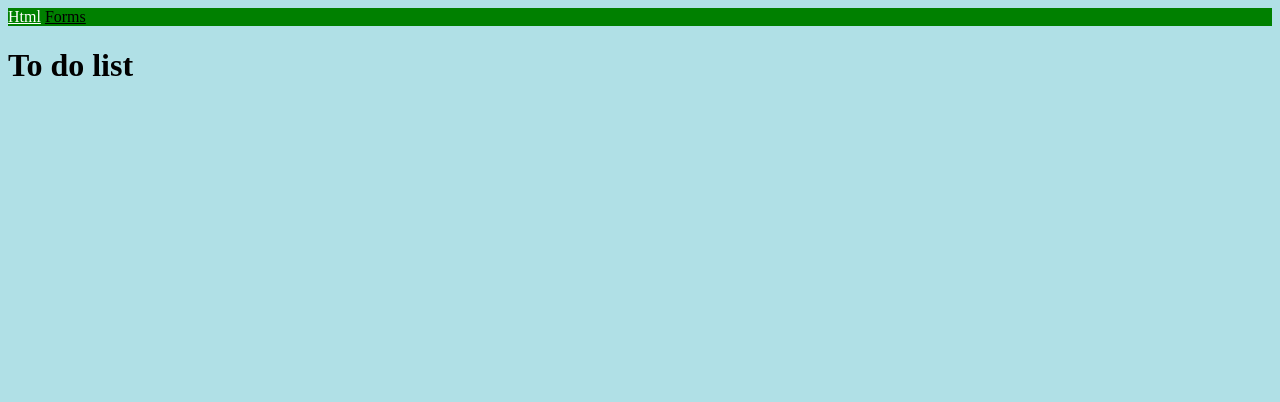
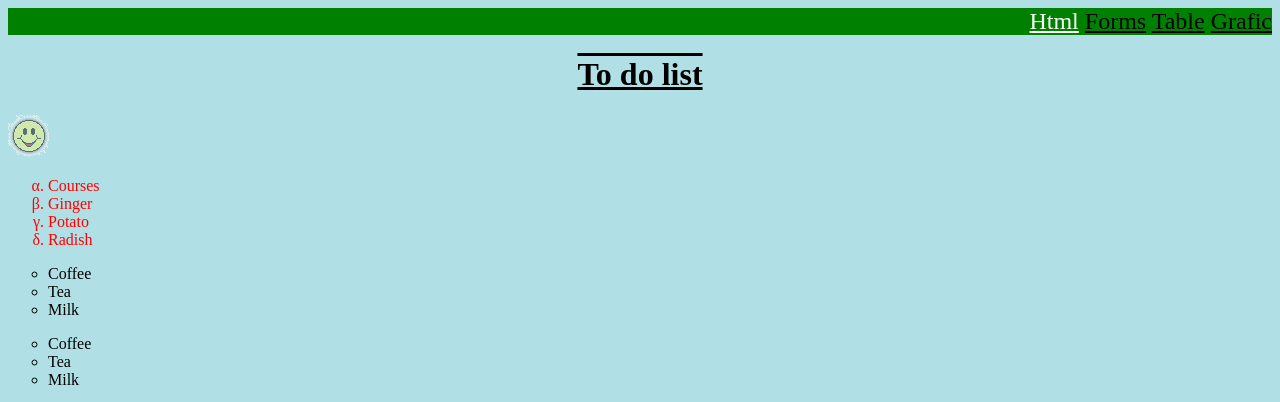
Before and after one commit to Cuciuc/course2, a PHP site: page /htmltodo.html in a window 1280 px wide. Shown: the top 402 px of the page. Run offline with PHP 8.4, Linux system fonts and the light colour scheme.

Commit message:
some pages

```diff
--- a/htmltodo.html
+++ b/htmltodo.html
@@ -16,8 +16,38 @@
       <nav class="menu">
         <a class="active" href="htmltodo.html" title="HTML">Html</a>
         <a href="forms.html" title="Forms">Forms</a>
+        <a href="table.html" title="Table">Table</a>
+        <a href="grafic.html" title="Grafic">Grafic</a>
       </nav>
     </header>
     <h1>To do list</h1>
+      <div style="color: red">
+      <p>
+        <a href="course2.asp">
+          <img class="img1" src="./images/smiley.gif" alt="HTML tutorial" style="width: 42px; height: 42px; border: 0; filter: grayscale(50%)">
+        </a>
+      </p>
+      <ul class="a">
+        <li>Courses</li>
+        <li>Ginger</li>
+        <li>Potato</li>
+        <li>Radish</li>
+      </ul>
+      </div>
+    <ul style="list-style-type: circle">
+      <li>Coffee</li>
+      <li>Tea</li>
+      <li>Milk</li>
+    </ul>
+    <ul style="list-style-type: circle">
+      <li>Coffee</li>
+      <li>Tea</li>
+      <li>Milk</li>
+    </ul>
+    <div class="background">
+      <div class="transbox">
+      <p>This is some text that is placed in the transparent box.</p>
+      </div>
+    </div>
   </body>
 </html>
--- a/styles/style.css
+++ b/styles/style.css
@@ -1,29 +1,51 @@
 body {
   background-color: powderblue;
 }
-h1.hidden {
-  visibility: hidden;
+
+header {
+  text-align: right;
+  font-size: 24px;
+  text-indent: 50px;
+
 }
+h1 {
+  visibility: visible;
+  text-align: center;
+  text-decoration: underline overline;
+}
+
 h2 {
   color: red;
   background-color: violet !important;
   margin-left: 20px;
   text-shadow: 4px 4px 8px blue;
 }
+h4 {
+  opacity: 0.5;
+  filter: alpha(opacity=100); /* For IE8 and earlier */
+}
+
 p {
   color: navy;
   word-spacing: 6px;
 }
+
 p.important {
   color: green;
   background-color: red;
   letter-spacing: 5px;
 }
+
 p strong {
   color: purple;
 }
+
 a.hover {
   color: red;
+}
+
+ul.a {
+  list-style-type: lower-greek;
 }
 table {
   font-family: arial, sans-serif;
@@ -35,6 +57,7 @@ table {
   position: relative;
   left: 30px;
   }
+
 td,
 th {
   font-family: georgia, serif;
@@ -48,12 +71,15 @@ th {
   padding: 8px 4px;
   padding: 8px 4px 8px 4px;
 }
+
 tr:nth-child(even) {
   background-color: #dddddd;
 }
+
 caption {
   caption-side: right;
 }
+
 form {
   background-color: red;
   /* Just to center the form on the page */
@@ -69,6 +95,7 @@ form div + div {
   background-color: pink;
   margin-top: 1em;
 }
+
 form.homework {
 width: 100%;
 padding-top: 50px;
@@ -82,6 +109,7 @@ border: 5px solid;
 border-color: red green yellow blue;
 color: white;
 }
+
 label {
   background-color: MediumSeaGreen;
   /* To make sure that all labels have the same size and are properly aligned */
@@ -89,6 +117,7 @@ label {
   width: 90px;
   text-align: right;
 }
+
 input, textarea {
   background-color: orange;
   /* To make sure that all text fields have the same font settings
@@ -142,3 +171,30 @@ button {
 .menu a {
   color: black;
 }
+img {
+  opacity: 0.5;
+  filter: alpha(opacity=50); /* For IE8 and earlier */
+}
+
+img:hover {
+  opacity: 1.0;
+  filter: alpha(opacity=100); /* For IE8 and earlier */
+}
+
+div.background {
+  background: url(terre.jpg) repeat;
+  border: 2px solid black;
+}
+
+div.transbox {
+  margin: 30px;
+  background-color: #ffffff;
+  border: 1px solid black;
+  opacity: 0.6;
+  filter: alpha(opacity=60); /* For IE8 and earlier */
+}
+
+div.transbox p {
+  margin: 5%;
+  font-weight: bold;
+  color: #000000;
--- a/testing.html
+++ /dev/null
@@ -1,6 +0,0 @@
-<<<<<<< HEAD
-This is a new branch
-=======
-This is a new branch
-we modificate the file
->>>>>>> testing
```
Also changed, not shown: forms.html (+5 -180 lines), grafic.html (added, +116 -0 lines), index.html (deleted, +0 -13 lines), table.html (added, +71 -0 lines), README.md (deleted), images/terre.jpg (added).
